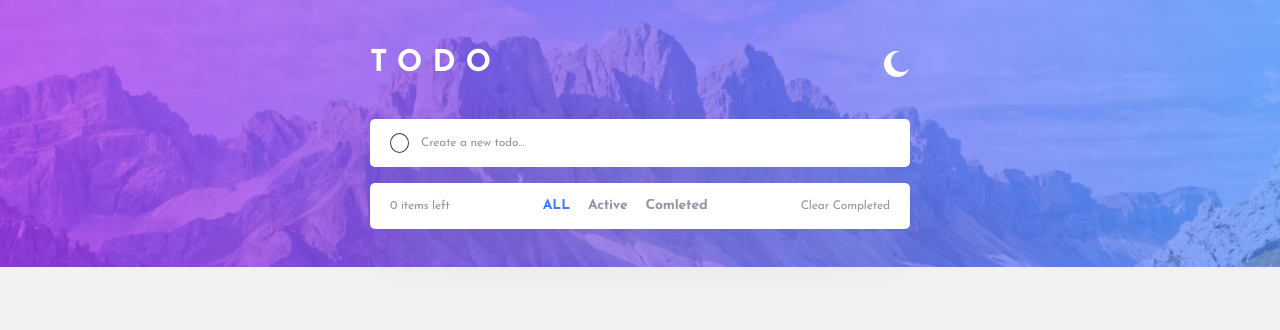
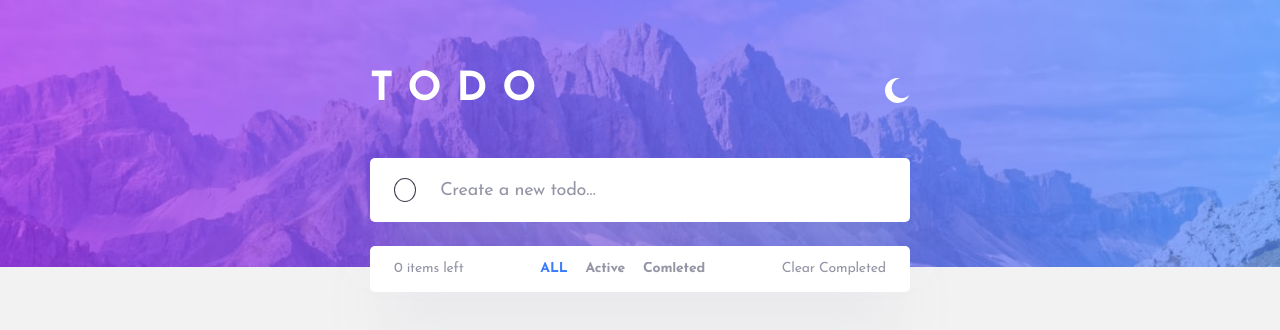
Before and after one commit to datoxx/todo-app, a React (Create React App) app: page / in a window 1280 px wide. Shown: the top 330 px of the page. Built offline with nearby package versions, Linux system fonts and the light colour scheme.

Commit message:
make responsive

```diff
--- a/src/App.tsx
+++ b/src/App.tsx
@@ -104,8 +104,8 @@ const Wrapper = styled.div`
   background-image: url(${props => props.theme.bgImg});
   background-repeat: no-repeat;
   background-size: contain;
-  width: 100vw;
-  height: 100vh;
+  width: 100%;
+  min-height: 100vh;
   padding: 0px 24px;
   @media (min-width: 480px) {
         background-image: url(${props => props.theme.desktopBgImage});
@@ -131,6 +131,9 @@ const ToDoListContainer = styled.div`
   box-shadow: ${props => props.theme.shadow};
   border-radius: 5px;
   margin-top: 16px;
+  @media (min-width: 480px) {
+    margin-top: 24px;
+  }
 `
 
 const ToDolistFooter = styled.div`
@@ -144,6 +147,15 @@ const ToDolistFooter = styled.div`
     line-height: 12px;
     letter-spacing: -0.166667px;
     color: ${props => props.theme.listFooterText};
+    @media (min-width: 480px) {
+      font-size: 14px;
+      line-height: 14px;
+      letter-spacing: -0.194444px;
+    }
+  }
+
+  @media (min-width: 480px) {
+    padding: 16px 24px;
   }
 `
 
@@ -157,6 +169,11 @@ const DeleteCompleted = styled.button`
   cursor: pointer;
   &:hover {
     color: ${props => props.theme.hoverButton}
+  }
+  @media (min-width: 480px) {
+    font-size: 14px;
+    line-height: 14px;
+    letter-spacing: -0.194444px;
   }
 `
 
--- a/src/components/Form.tsx
+++ b/src/components/Form.tsx
@@ -68,6 +68,11 @@ const FormContainer = styled.form`
     height: 48px;
     padding: 14px 20px;
     gap: 12px;
+    @media (min-width: 480px) {
+        height: 64px;
+        padding: 23px 24px;
+        gap: 24px;
+     }
 `
 
 interface CheckBoxProp {
@@ -85,6 +90,10 @@ const CheckBoxContainer = styled.label<CheckBoxProp>`
     width: 20px;
     height: 20px;
     cursor: pointer;
+    @media (min-width: 480px) {
+        width: 24px;
+        height: 24px;
+     }
 `
 
 const CheckBoxInput = styled.input`
@@ -105,7 +114,19 @@ const Input = styled.input`
     letter-spacing: -0.166667px;
     color: ${props => props.theme.inputColor};
 
-  &::placeholder {
-    color: ${props => props.theme.placeholderColor};
-  }
+    &::placeholder {
+        color: ${props => props.theme.placeholderColor};
+        @media (min-width: 480px) {
+            font-size: 18px;
+            line-height: 18px;
+            letter-spacing: -0.25px;
+        }
+    }
+
+
+    @media (min-width: 480px) {
+        font-size: 18px;
+        line-height: 18px;
+        letter-spacing: -0.25px;
+    }
 `
--- a/src/components/Header.tsx
+++ b/src/components/Header.tsx
@@ -36,10 +36,24 @@ const Head = styled.div`
         letter-spacing: 10px;
         font-weight: bold;
         color: #fff;
+        @media (min-width: 480px) {
+            font-size: 40px;
+            line-height: 40px;
+            letter-spacing: 15px;
+         }
     }
 
     img {
        cursor: pointer;
+       @media (min-width: 480px) {
+            width: 25px;
+            height: 25px;
+        }
+    }
+
+    @media (min-width: 480px) {
+        margin-top: 70px;
+        margin-bottom: 48px;
     }
 
 `
--- a/src/components/OneToDo.tsx
+++ b/src/components/OneToDo.tsx
@@ -44,7 +44,15 @@ const ToDoContainer = styled.div`
     width: 12px;
     height: 12px;
     cursor: pointer;
+    @media (min-width: 480px) {
+        width: 17.5px;
+        height: 17.5px;
+    }
   }
+
+    @media (min-width: 480px) {
+        padding: 20px 24px;
+    }
 
 `
 
@@ -63,6 +71,10 @@ const CheckBoxContainer = styled.label<CheckBoxProp>`
     width: 20px;
     height: 20px;
     cursor: pointer;
+    @media (min-width: 480px) {
+        width: 24px;
+        height: 24px;
+     }
 `
 
 const CheckBoxInput = styled.input`
@@ -87,5 +99,10 @@ const Text = styled.p<TextProp>`
     text-overflow: ellipsis;
     white-space: nowrap;
     overflow: hidden;
-    width: 210px;
+    width: 100%;
+    @media (min-width: 480px) {
+        font-size: 18px;
+        line-height: 18px;
+        letter-spacing: -0.25px;
+     }
 `
```
